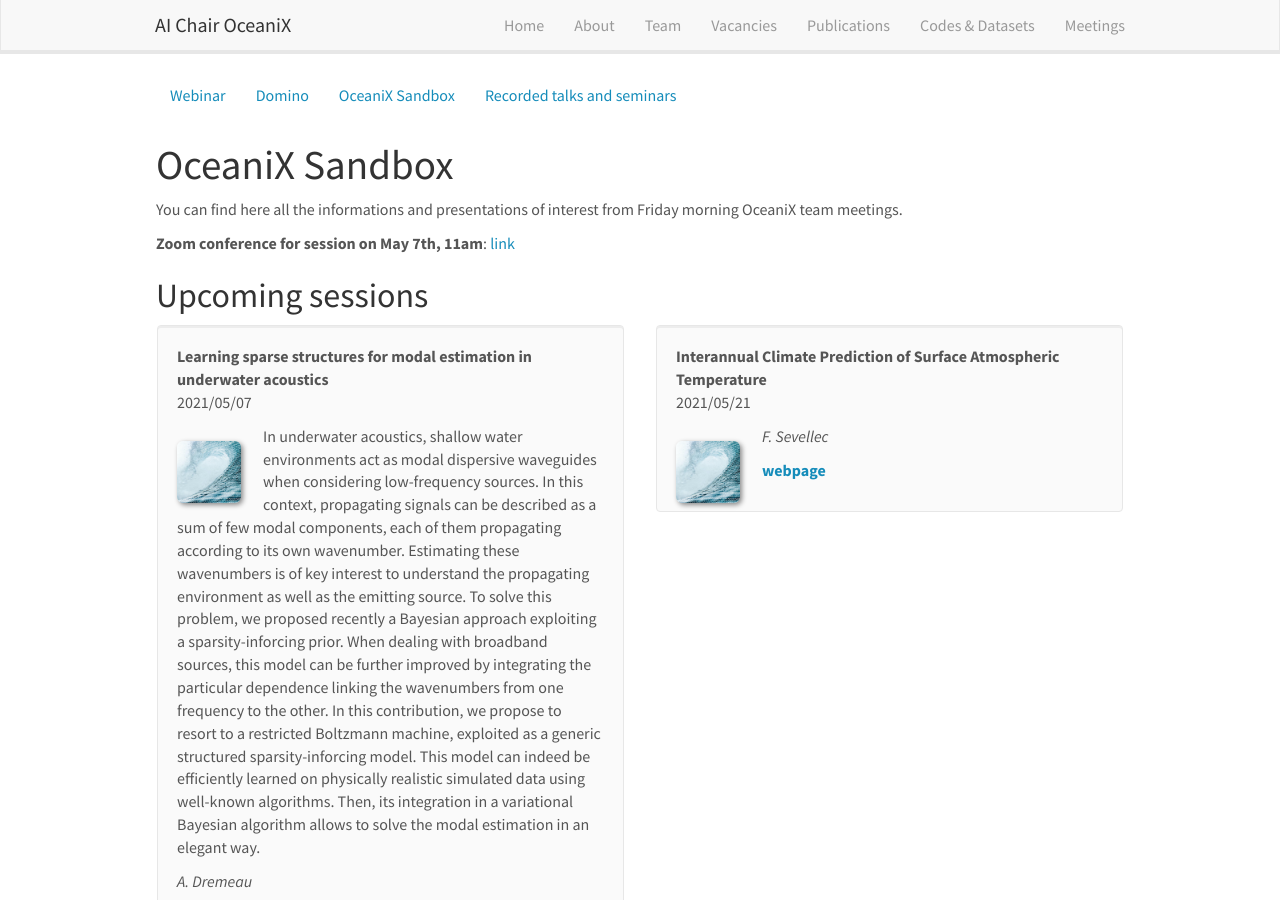
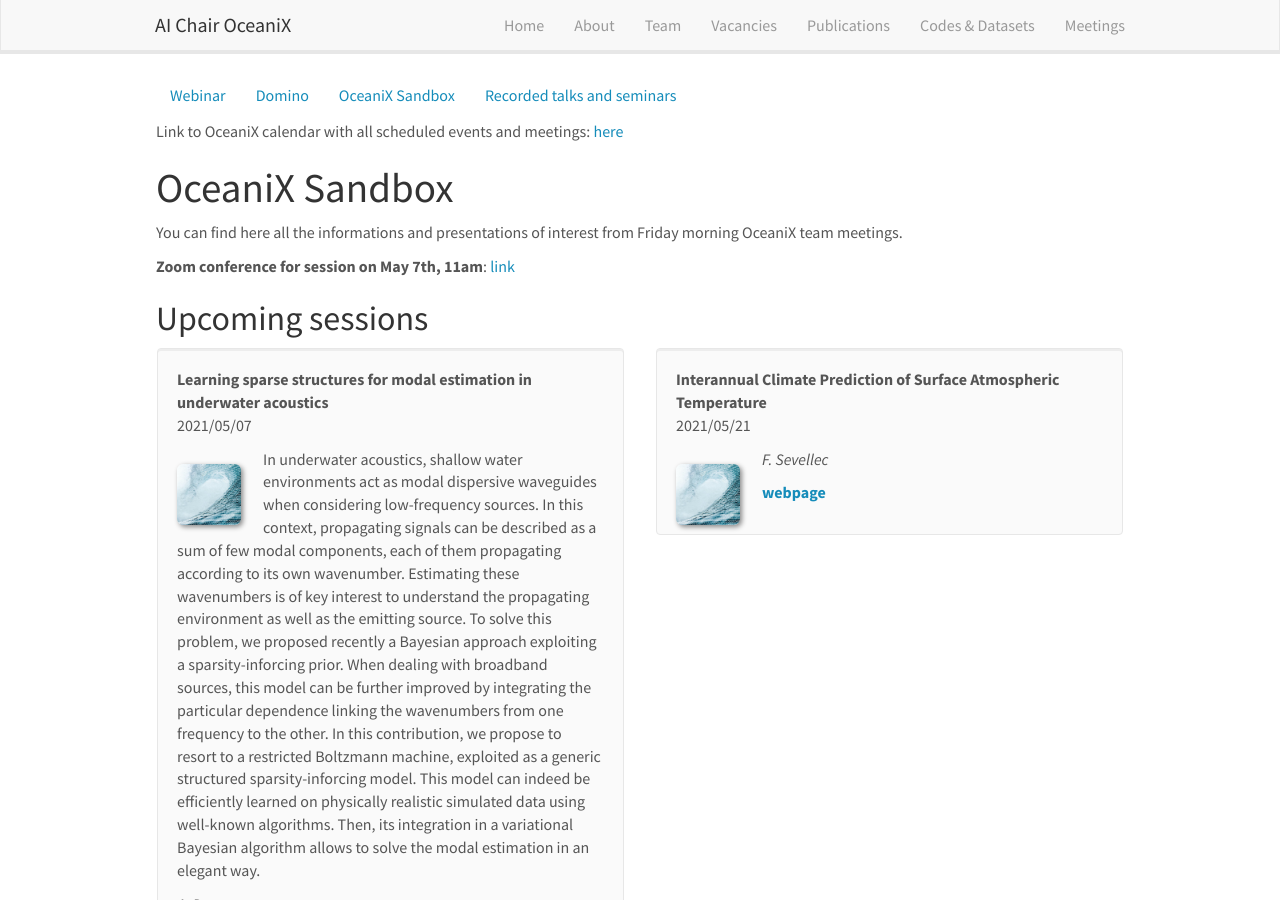
Before and after one commit to CIA-Oceanix/CIA-Oceanix.github.io, a Jekyll site: the page built from _pages/oceanix_sandbox.md, in a window 1280 px wide and 900 px high. Built offline with Jekyll 4.4.1, drawn with Linux system fonts in a browser that asks for light colours; nearby versions of some CDN libraries.

Commit message:
Update oceanix_sandbox.md

```diff
--- a/_pages/oceanix_sandbox.md
+++ b/_pages/oceanix_sandbox.md
@@ -5,6 +5,9 @@ excerpt: "AI Chair OceaniX - Sandbox"
 sitemap: false
 permalink: /oceanix_sandbox
 ---
+
+
+Link to OceaniX calendar with all scheduled events and meetings: [here](https://calendar.google.com/calendar/embed?src=8kceabbp1iv27a02sb673u18uc%40group.calendar.google.com&ctz=Europe%2FParis)
 
 # OceaniX Sandbox
 
```
